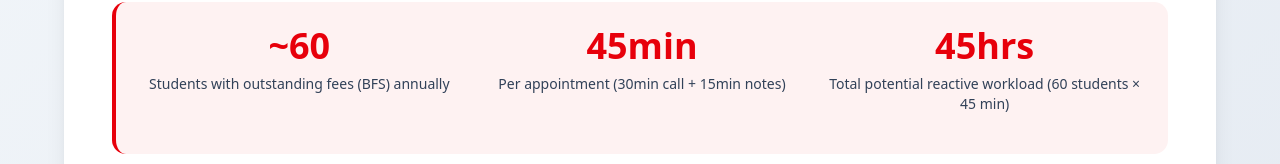
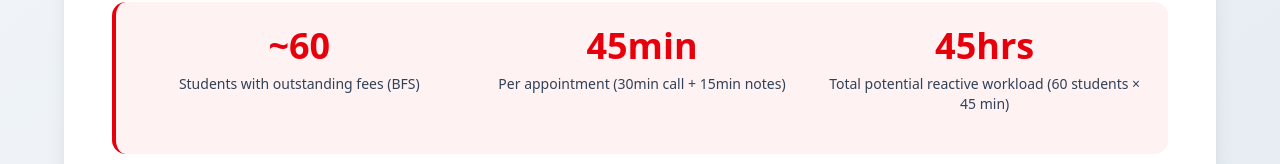
Before and after one commit to digital-professor/Triagepresentation, a React (Vite) app: page / in a window 1280 px wide. Both pictures are taken after a click on the button 584 px from the left and 601 px from the top of the page. Shown: the part 142-306 px from the top of the page. Built offline with nearby package versions, Linux system fonts and the light colour scheme.

Commit message:
Update Presentation.tsx

```diff
--- a/src/components/Presentation.tsx
+++ b/src/components/Presentation.tsx
@@ -147,7 +147,7 @@ function ImprovedChallengeSlide() {
         <div className="grid md:grid-cols-3 gap-6 mb-4">
           <div className="text-center">
             <div className="text-4xl font-bold text-red-600 mb-2">~60</div>
-            <div className="text-slate-700 text-sm">Students with outstanding fees (BFS) annually</div>
+            <div className="text-slate-700 text-sm">Students with outstanding fees (BFS)</div>
           </div>
           <div className="text-center">
             <div className="text-4xl font-bold text-red-600 mb-2">45min</div>
```
